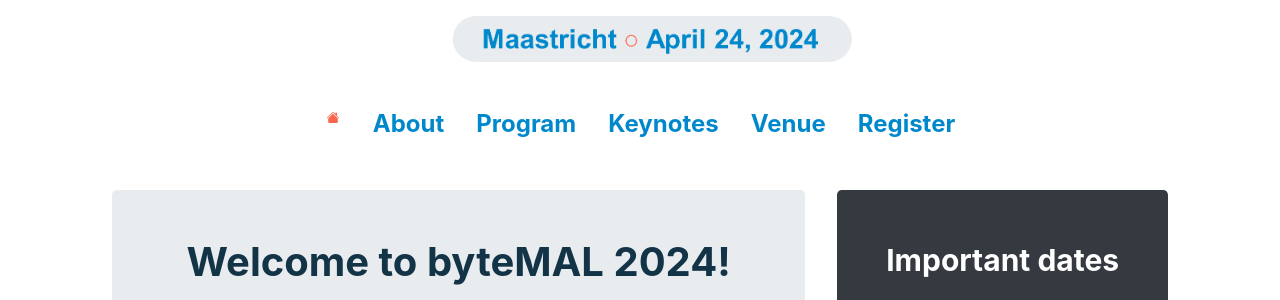
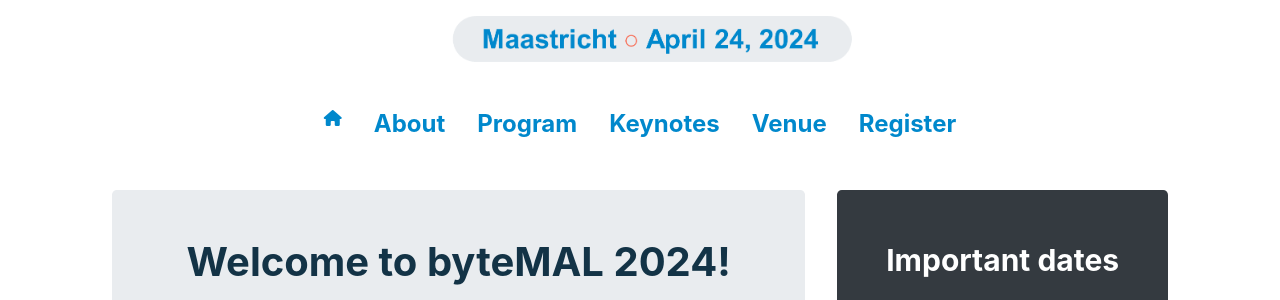
Before and after one commit to bytemal/bytemal-2024, a Jekyll site: the page built from index.html, in a window 1280 px wide. Shown: the part 391-691 px from the top of the page. Built offline with Jekyll 4.4.1, drawn with Linux system fonts in a browser that asks for light colours; nearby versions of some CDN libraries.

Commit message:
Update default.html

```diff
--- a/_layouts/default.html
+++ b/_layouts/default.html
@@ -10,6 +10,8 @@
 	<!-- link to main stylesheet -->
 
 	<link rel="stylesheet" type="text/css" href="/bytemal-2024/css/main.css">
+
+	<script src="https://kit.fontawesome.com/598e96bcc5.js" crossorigin="anonymous"></script>
 
 	<link rel="shortcut icon" type="image/png"
       href="{{ "/images/byteMAL_icon.png"  | absolute_url }}">
@@ -29,10 +31,7 @@
 		<ul class="nav justify-content-center">
 			<li class="nav-item px-1 px-md-3">
 				<a href="/bytemal-2024/">
-					<svg xmlns="http://www.w3.org/2000/svg" width="16" height="16" fill="#F9664D" class="bi bi-house-fill" viewBox="0 0 16 20">
-  <path d="M8.707 1.5a1 1 0 0 0-1.414 0L.646 8.146a.5.5 0 0 0 .708.708L8 2.207l6.646 6.647a.5.5 0 0 0 .708-.708L13 5.793V2.5a.5.5 0 0 0-.5-.5h-1a.5.5 0 0 0-.5.5v1.293L8.707 1.5Z"/>
-  <path d="m8 3.293 6 6V13.5a1.5 1.5 0 0 1-1.5 1.5h-9A1.5 1.5 0 0 1 2 13.5V9.293l6-6Z"/>
-</svg>
+					<i class = "fas fa-house" style="color: #0088CC"></i>
 				</a>
 			</li>
 			<li class="nav-item px-1 px-md-3">
```
